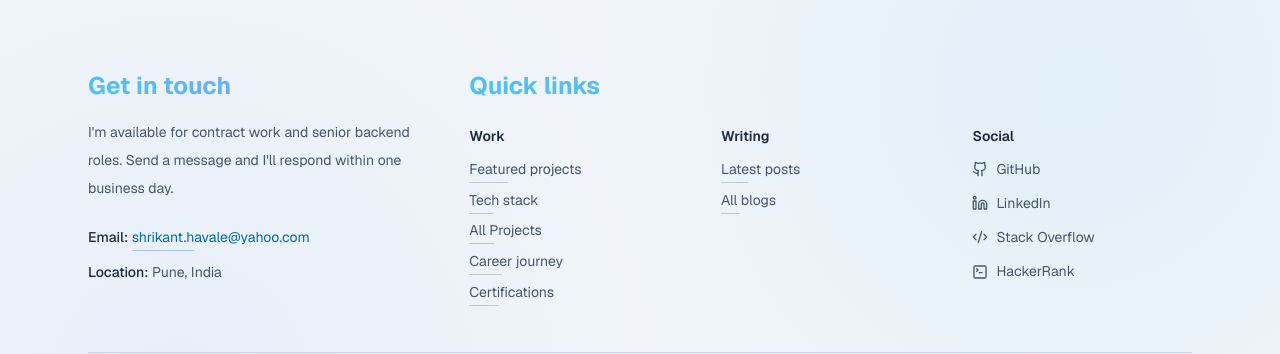
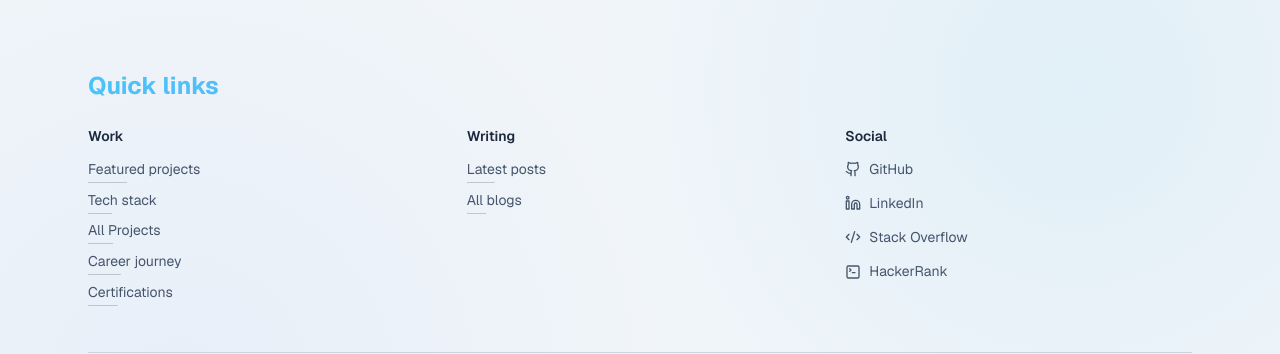
Before and after one commit to shrikanthavale/shrikant-portfolio, a Next.js app: page / in a window 1280 px wide. Shown: the part 4043-4397 px from the top of the page. Built offline with nearby package versions, Linux system fonts and the light colour scheme; no server answers.

Commit message:
style: remove footer contact block

```diff
--- a/app/components/Footer.tsx
+++ b/app/components/Footer.tsx
@@ -5,23 +5,8 @@ export default function Footer() {
   return (
     <footer id="contact" className="section-ambient section-ambient-alt border-t border-slate-200 bg-slate-100 dark:border-gray-800 dark:bg-slate-950">
       <div className="mx-auto max-w-6xl px-6 py-20 sm:py-24">
-        <div className="grid gap-10 lg:grid-cols-3">
+        <div>
           <div>
-            <h3 className="heading-gradient text-xl font-bold sm:text-2xl">Get in touch</h3>
-            <p className="mt-4 text-sm leading-7 text-slate-600 dark:text-gray-400">
-              I&apos;m available for contract work and senior backend roles. Send a message and I&apos;ll respond within one business day.
-            </p>
-            <div className="mt-6 space-y-3 text-sm leading-relaxed text-slate-600 dark:text-gray-400">
-              <p>
-                <span className="font-medium text-slate-800 dark:text-slate-200">Email:</span>{' '}
-                <a href="mailto:shrikant.havale@yahoo.com" className="text-link-subtle text-sky-700 hover:text-sky-600 dark:text-sky-300 dark:hover:text-sky-200">shrikant.havale@yahoo.com</a>
-              </p>
-              <p>
-                <span className="font-medium text-slate-800 dark:text-slate-200">Location:</span> Pune, India
-              </p>
-            </div>
-          </div>
-          <div className="lg:col-span-2">
             <h3 className="heading-gradient text-xl font-bold sm:text-2xl">Quick links</h3>
             <div className="mt-6 grid grid-cols-2 gap-8 sm:grid-cols-3">
               <div>
```
